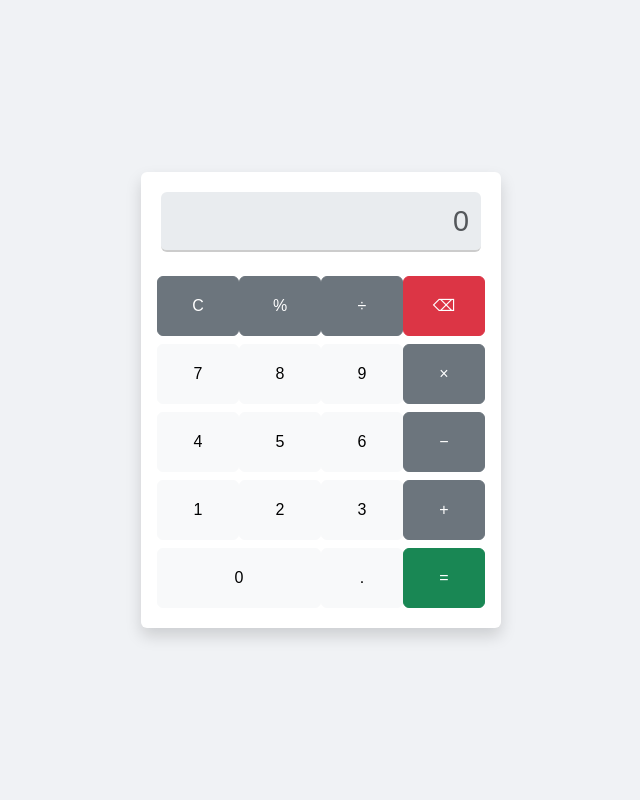
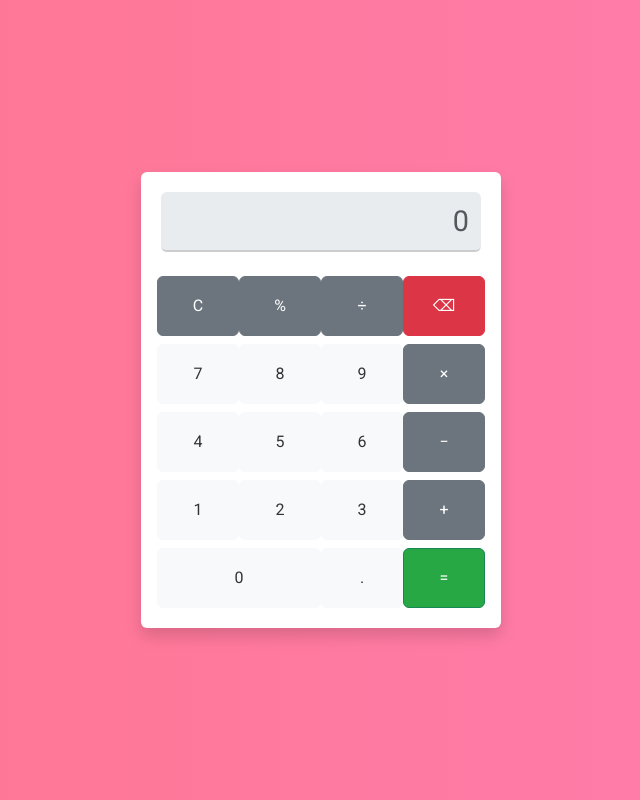
Before and after one commit to meghanasrividya/Functional_calculator, a plain HTML site: page index.html in a window 1280 px wide. Shown: the whole page, without its empty margins (319-959 px from the left). Drawn offline with nearby package versions, Linux system fonts and the light colour scheme.

Commit message:
Added google fonts

```diff
--- a/index.html
+++ b/index.html
@@ -4,6 +4,7 @@
   <meta charset="UTF-8">
   <meta name="viewport" content="width=device-width, initial-scale=1.0">
   <title>Responsive Calculator</title>
+  <link href="https://fonts.googleapis.com/css2?family=Roboto:wght@400;700&display=swap" rel="stylesheet">
   <link href="https://cdn.jsdelivr.net/npm/bootstrap@5.3.0-alpha1/dist/css/bootstrap.min.css" rel="stylesheet">
   <link rel="stylesheet" href="styles.css">
 </head>
--- a/styles.css
+++ b/styles.css
@@ -1,6 +1,11 @@
 body {
-  background-color: #f0f2f5;
-  font-family: 'Arial', sans-serif;
+  background: linear-gradient(to right, #ff758c, #ff7eb3);
+  font-family: 'Roboto', sans-serif;
+  display: flex;
+  justify-content: center;
+  align-items: center;
+  height: 100vh;
+  margin: 0;
 }
 
 .calculator {
@@ -9,6 +14,7 @@ body {
   width: 100%;
   max-width: 360px;
   border-radius: 15px;
+  box-shadow: 0 10px 20px rgba(0, 0, 0, 0.2);
 }
 
 #display {
@@ -16,6 +22,7 @@ body {
   font-size: 1.8rem;
   border: none;
   border-bottom: 2px solid #ccc;
+  margin-bottom: 10px;
 }
 
 #display:focus {
@@ -27,6 +34,7 @@ button {
   font-size: 1.5rem;
   border: none;
   transition: all 0.3s;
+  border-radius: 10px;
 }
 
 button:hover {
@@ -36,3 +44,23 @@ button:hover {
 button:active {
   transform: scale(0.95);
 }
+
+.btn-light {
+  background-color: #f8f9fa;
+  color: #333;
+}
+
+.btn-secondary {
+  background-color: #6c757d;
+  color: white;
+}
+
+.btn-danger {
+  background-color: #dc3545;
+  color: white;
+}
+
+.btn-success {
+  background-color: #28a745;
+  color: white;
+}
```
